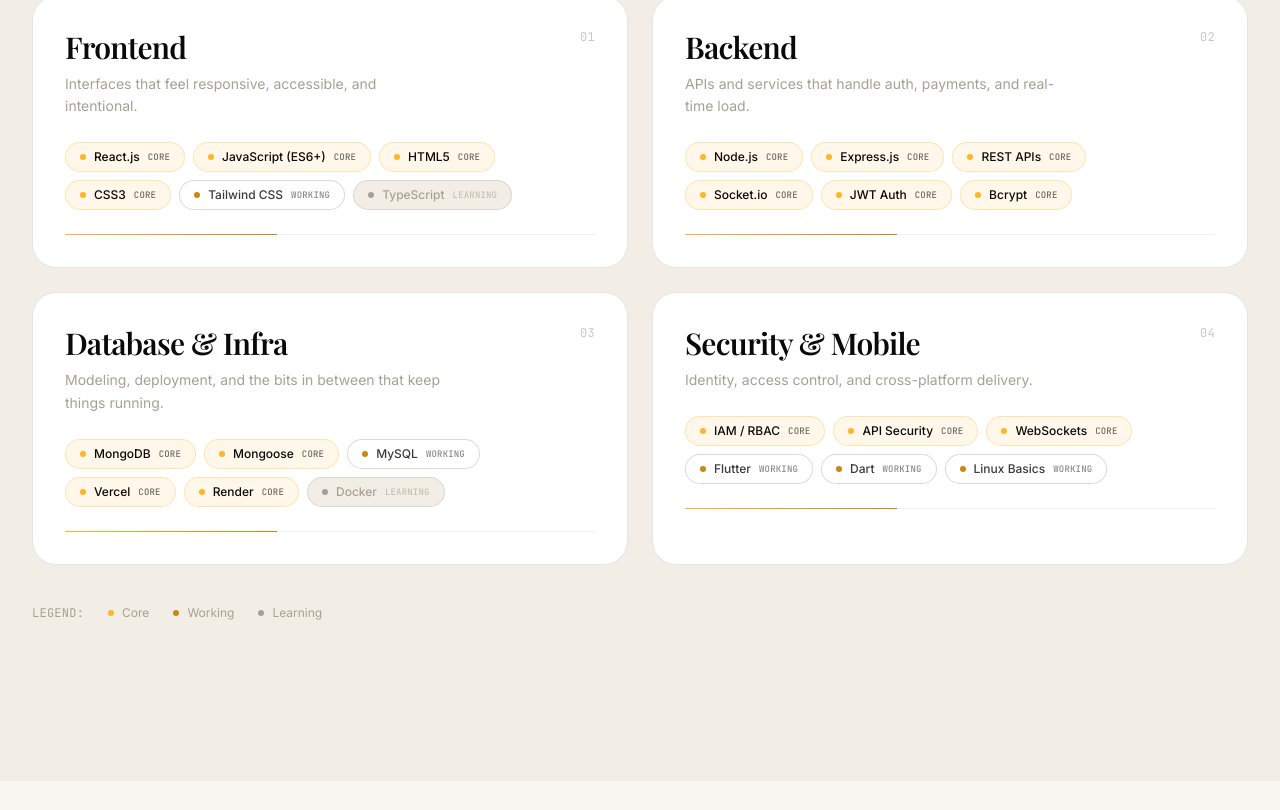
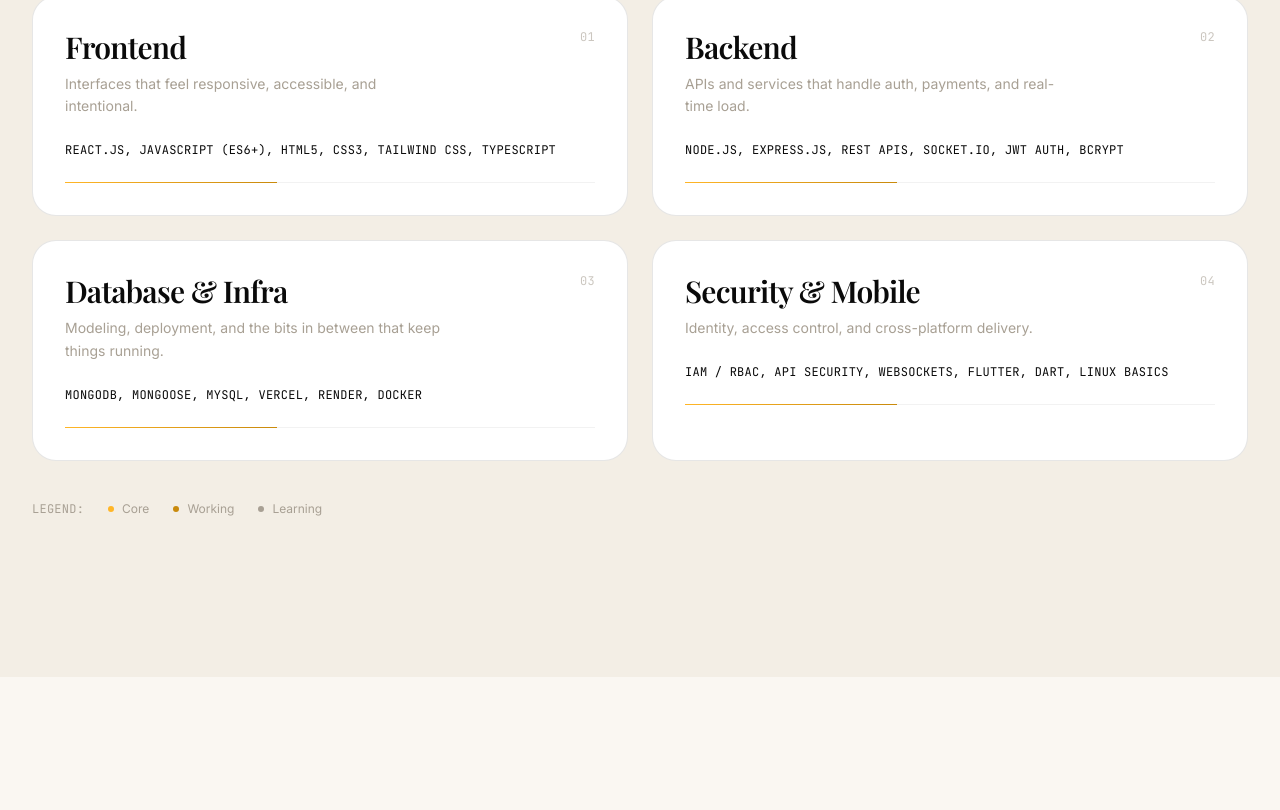
Before and after one commit to udayrajsaroj/Portfolio, a Next.js app: page / in a window 1280 px wide. Shown: the part 2450-3260 px from the top of the page. Built offline with nearby package versions, Linux system fonts and the light colour scheme.

Commit message:
Fix misleading stat, fix hero heading whitespace, add explicit tech names to skill categories

```diff
--- a/src/components/portfolio/certifications.tsx
+++ b/src/components/portfolio/certifications.tsx
@@ -102,7 +102,7 @@ export function Certifications() {
         >
           <p className="font-mono-label text-xs uppercase tracking-[0.16em] text-muted-foreground">
             <span className="text-amber-deep">2</span> corporate job simulations ·
-            <span className="text-amber-deep"> 6+</span> months hands-on practice ·
+            <span className="text-amber-deep"> IAM & ENGINEERING FOCUS </span> ·
             <span className="text-amber-deep"> 100%</span> completion rate
           </p>
         </motion.div>
--- a/src/components/portfolio/hero.tsx
+++ b/src/components/portfolio/hero.tsx
@@ -70,19 +70,19 @@ export function Hero() {
                 text={personal.heroHeadline[0]}
                 delay={0.3}
                 className="block text-cream"
-              />
+              />{" "}
               <AnimatedText
                 as="span"
                 text={personal.heroHeadline[1]}
                 delay={0.45}
                 className="block text-amber-grad italic font-medium"
-              />
+              />{" "}
               <AnimatedText
                 as="span"
                 text={personal.heroHeadline[2]}
                 delay={0.6}
                 className="block text-cream"
-              />
+              />{" "}
               <AnimatedText
                 as="span"
                 text={personal.heroHeadline[3]}
--- a/src/components/portfolio/skills.tsx
+++ b/src/components/portfolio/skills.tsx
@@ -64,32 +64,10 @@ export function Skills() {
                 </span>
               </div>
 
-              <div className="relative mt-6 flex flex-wrap gap-2">
-                {cat.skills.map((skill, si) => {
-                  const style = levelStyles[skill.level];
-                  return (
-                    <motion.span
-                      key={skill.name}
-                      initial={{ opacity: 0, scale: 0.9 }}
-                      whileInView={{ opacity: 1, scale: 1 }}
-                      viewport={{ once: true }}
-                      transition={{
-                        duration: 0.4,
-                        delay: 0.2 + si * 0.04,
-                      }}
-                      className={cn(
-                        "inline-flex items-center gap-2 rounded-full border px-3.5 py-1.5 text-xs font-medium",
-                        style.chip
-                      )}
-                    >
-                      <span className={cn("h-1.5 w-1.5 rounded-full", style.dot)} />
-                      {skill.name}
-                      <span className="font-mono-label text-[9px] uppercase tracking-[0.12em] opacity-60">
-                        {style.label}
-                      </span>
-                    </motion.span>
-                  );
-                })}
+              <div className="relative mt-6">
+                <p className="font-mono-label text-xs uppercase tracking-[0.15em]">
+                  {cat.skills.map(s => s.name).join(', ')}
+                </p>
               </div>
 
               {/* Bottom accent line */}
```
